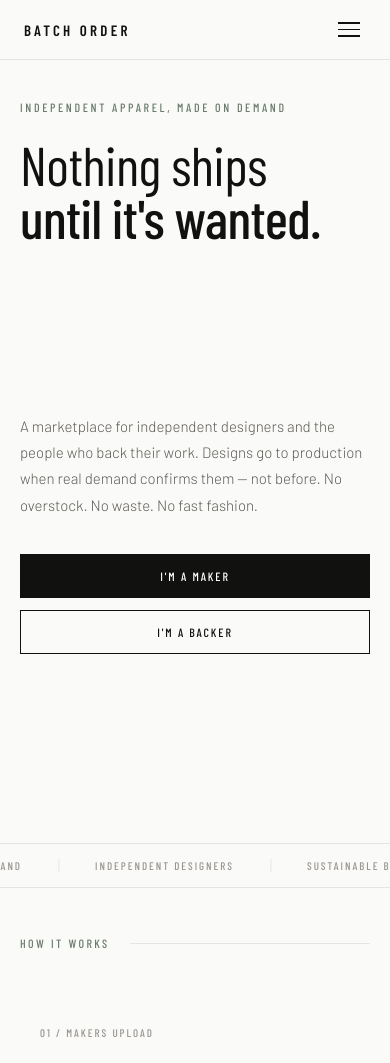
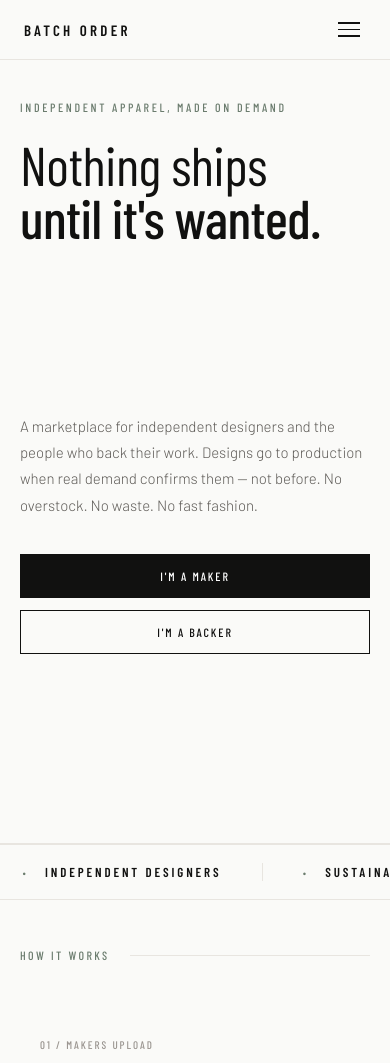
Before and after one commit to Hayden-Cranz/batch-order, a React (Vite) app: page / in a window 390 px wide. Shown: the top 1063 px of the page. Built offline with nearby package versions, Linux system fonts and the light colour scheme; no server answers; a web font is replaced by a local one.

Commit message:
design: ticker — taller, bolder, faster, ink color — same weight on desktop as mobile

```diff
--- a/src/components/Ticker.module.css
+++ b/src/components/Ticker.module.css
@@ -1,27 +1,39 @@
 .ticker {
+  border-top: 1px solid var(--stone);
   border-bottom: 1px solid var(--stone);
   overflow: hidden;
-  height: 44px;
+  height: 56px;
   display: flex;
   align-items: center;
+  background: var(--off);
 }
 
 .track {
   display: flex;
-  animation: slide 28s linear infinite;
+  animation: slide 22s linear infinite;
   white-space: nowrap;
 }
 
 .item {
   font-family: var(--font-display);
-  font-size: 11px;
-  font-weight: 500;
-  letter-spacing: 0.18em;
+  font-size: 13px;
+  font-weight: 600;
+  letter-spacing: 0.22em;
   text-transform: uppercase;
-  color: var(--mid);
-  padding: 0 36px;
+  color: var(--ink);
+  padding: 0 40px;
   border-right: 1px solid var(--stone);
   flex-shrink: 0;
+  display: flex;
+  align-items: center;
+  gap: 16px;
+}
+
+.item::before {
+  content: '·';
+  color: var(--sage);
+  font-size: 18px;
+  line-height: 1;
 }
 
 @keyframes slide {
```
